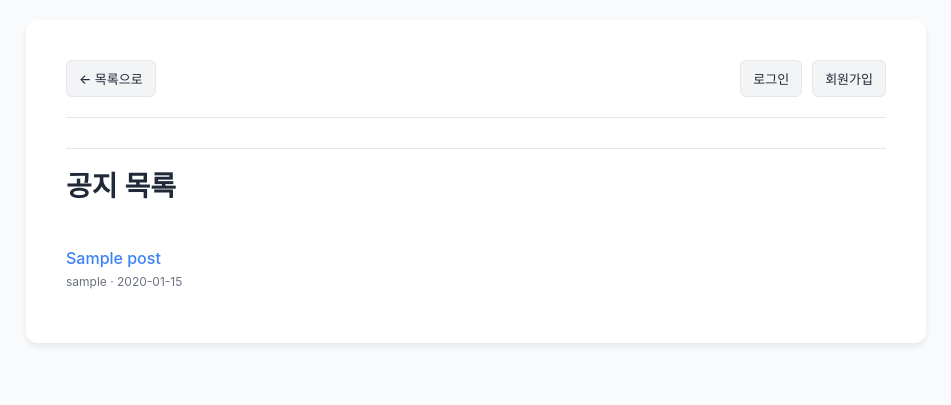
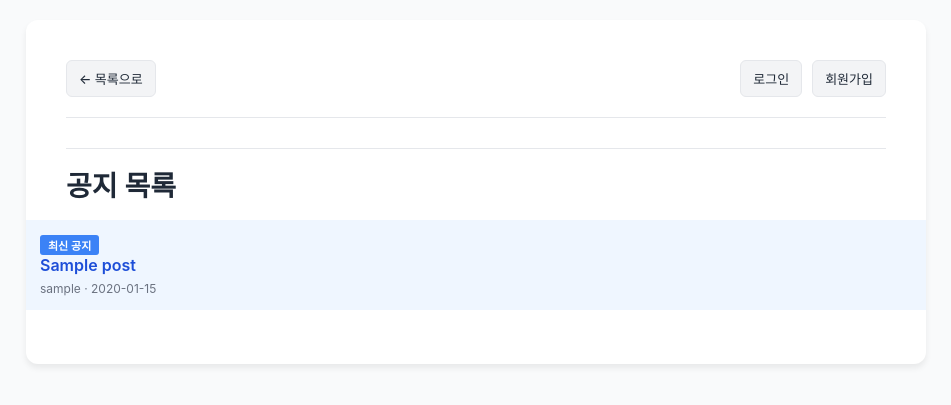
Before and after one commit to sihoo11/week_06_bbs, a Flask app: page /notices in a window 1280 px wide. Shown: the top 405 px of the page, without its empty margins (164-1115 px from the left). Run offline with Flask 3, Linux system fonts and the light colour scheme; tables that the repository leaves empty hold one stand-in row (values such as "Sample post").

Commit message:
UI: 공지 목록 페이지 개선
- '공지 목록 보기' 링크 제거
- 최신 공지를 파란 배경으로 강조
- '최신 공지' 배지 추가
- 공지 목록에서 최신 공지를 시각적으로 구분

```diff
--- a/templates/base.html
+++ b/templates/base.html
@@ -753,24 +753,27 @@
             font-weight: 500;
         }
 
-        .notice-more {
-            text-align: center;
-            padding-top: 8px;
-            border-top: 1px solid #e5e7eb;
-            margin-top: 8px;
+        .notice-latest {
+            background: #eff6ff;
+            padding: 14px;
+            margin: -14px -40px 14px -40px;
+            position: relative;
         }
 
-        .notice-more a {
-            color: #3b82f6;
-            text-decoration: none;
-            font-size: 13px;
-            font-weight: 500;
-            transition: color 0.3s ease;
+        .latest-badge {
+            display: inline-block;
+            background: #3b82f6;
+            color: white;
+            padding: 2px 8px;
+            border-radius: 3px;
+            font-size: 11px;
+            font-weight: 600;
+            margin-right: 8px;
         }
 
-        .notice-more a:hover {
+        .notice-latest a {
             color: #1d4ed8;
-            text-decoration: underline;
+            font-weight: 600;
         }
 
         h1 {
--- a/templates/list.html
+++ b/templates/list.html
@@ -20,11 +20,6 @@
                 <a href="/posts/{{ notices[0].id }}" class="notice-title">{{ notices[0].title }}</a>
                 <span class="notice-date">{{ notices[0].created_at }}</span>
             </div>
-            {% if notices | length > 1 %}
-                <div class="notice-more">
-                    <a href="/notices">공지 목록 보기 ({{ notices | length }}개)</a>
-                </div>
-            {% endif %}
         {% else %}
             <div class="notice-empty">공지없음</div>
         {% endif %}
--- a/templates/notices.html
+++ b/templates/notices.html
@@ -12,7 +12,8 @@
     {% if notices %}
         <ul>
             {% for notice in notices %}
-            <li>
+            <li {% if loop.first %}class="notice-latest"{% endif %}>
+                {% if loop.first %}<span class="latest-badge">최신 공지</span>{% endif %}
                 <a href="/posts/{{ notice.id }}">{{ notice.title }}</a>
                 <div class="post-meta">
                     {% if notice.username %}{{ notice.username }}{% endif %} · {{ notice.created_at }}
```
